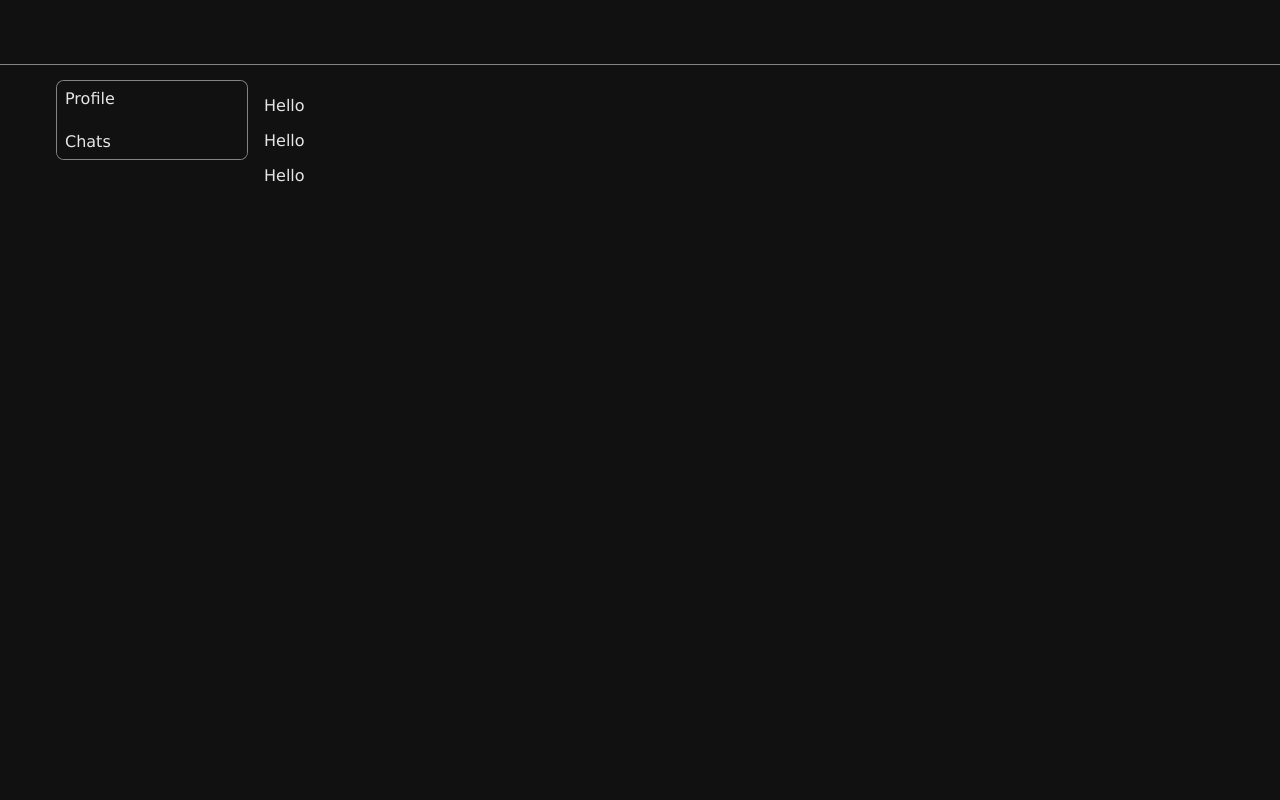
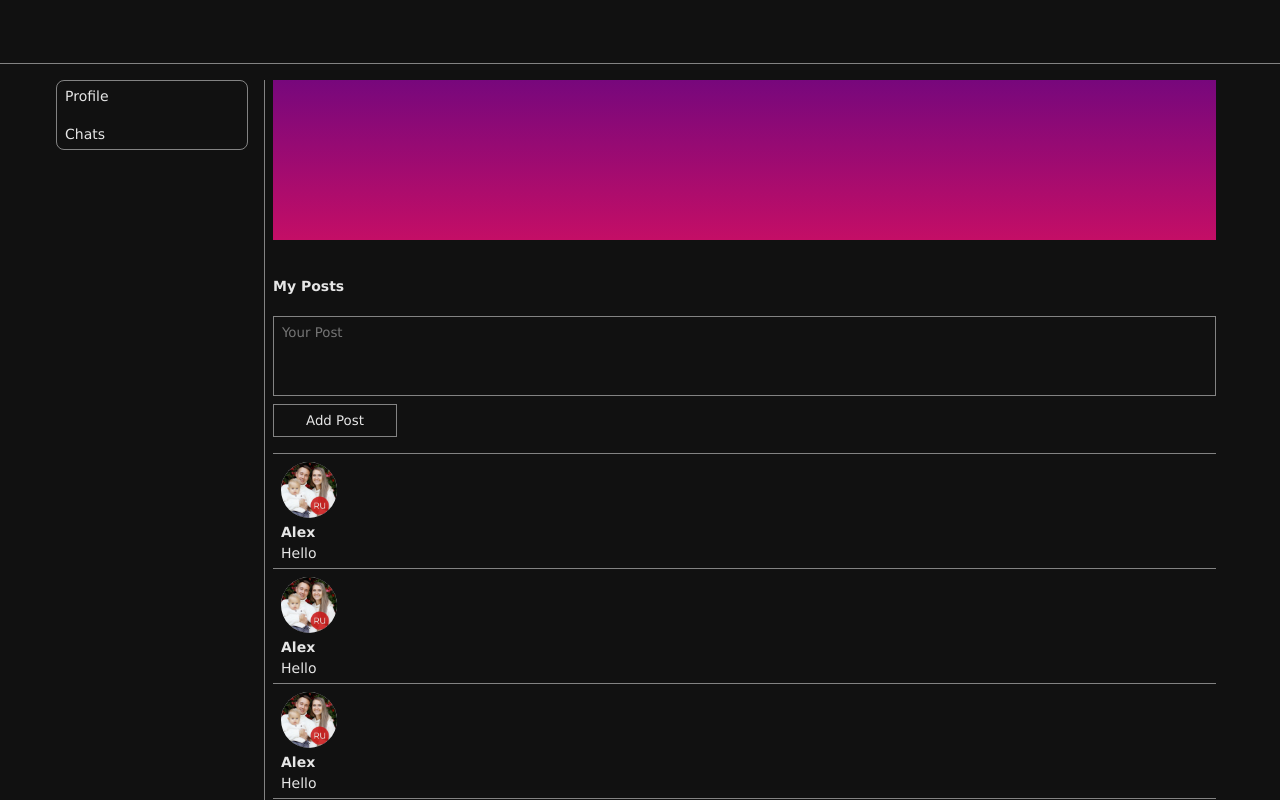
Before and after one commit to AlexZig/network, a React (Create React App) app: page /profile in a window 1280 px wide. Built offline with nearby package versions, Linux system fonts and the light colour scheme.

Commit message:
add function addPost collback

```diff
--- a/src/App.js
+++ b/src/App.js
@@ -16,6 +16,7 @@ function App(props) {
           path='/profile'
           element={<Profile
             profileData={props.state.profilePage}
+            addPost={props.addPost}
           />}
         />
         <Route
--- a/src/State/State.js
+++ b/src/State/State.js
@@ -19,4 +19,14 @@ let State = {
         ]
     }
 }
+
+export let addPost = (postText) =>{
+    let newPost = {
+        id: 5,
+        text: postText
+    };
+    debugger;
+    State.profilePage.posts.push(newPost);
+    console.log(State.profilePage.posts)
+}
 export default State;
--- a/src/components/Profile/MyPosts/MyPosts.jsx
+++ b/src/components/Profile/MyPosts/MyPosts.jsx
@@ -1,11 +1,26 @@
 import React from 'react';
 import localStyle from './myPosts.module.css'
 import Post from './Post/Post';
+
 function MyPosts(props) {
+    let newPostText = React.createRef();
+    let addPost = () => {
+        debugger
+        let postText = newPostText.current.value;
+        props.addPost(postText);
+    }
     return (
-        <div className={localStyle.myPosts__list}>
-            {props.postsData.map(item => <Post id={item.id} text={item.text} />)}
+        <div className={localStyle.container}>
+            <h3>My Posts</h3>
+            <div className={localStyle.managment}>
+                <textarea ref={newPostText} placeholder='Your Post' ></textarea>
+                <button onClick={addPost}>Add Post</button>
+            </div>
+            <div className={localStyle.list}>
+                {props.postsData.map(item => <Post id={item.id} text={item.text} />)}
+            </div>
         </div>
+
     );
 }
 
--- a/src/components/Profile/MyPosts/Post/Post.jsx
+++ b/src/components/Profile/MyPosts/Post/Post.jsx
@@ -1,11 +1,14 @@
 import React from 'react';
-import localStyle from './post.module.css'
+import localStyle from './post.module.css';
+import img from '../../../../img/ava.jpg';
 function Post(props) {
     return (
-        <div className={localStyle.post}>
+        <div className={localStyle.item}>
+            <img src={img} />
+            <h3>Alex</h3>
             <p>{props.text}</p>
         </div>
-     );
+    );
 }
 
 export default Post;
--- a/src/components/Profile/MyPosts/Post/post.module.css
+++ b/src/components/Profile/MyPosts/Post/post.module.css
@@ -0,0 +1,9 @@
+.item{
+    border-bottom: 1px solid var(--borderColor);
+    padding: 8px;
+}
+.item img{
+    width: 56px;
+    height: 56px;
+    border-radius: 100%;
+}
--- a/src/components/Profile/MyPosts/myPosts.module.css
+++ b/src/components/Profile/MyPosts/myPosts.module.css
@@ -0,0 +1,48 @@
+.container {
+    flex-grow: 1;
+    flex-direction: column;
+    display: flex;
+    overflow-y: auto;
+}
+
+.list {
+    width: 100%;
+    flex-grow: 1;
+    border-top: 1px solid var(--borderColor);
+    overflow-y: auto;
+}
+
+.managment {
+    display: flex;
+    flex-direction: column;
+    align-items: flex-start;
+    gap: 8px;
+    padding: 16px 0;
+}
+
+.managment button {
+    padding: 8px 32px;
+    background-color: var(--bacground);
+    color: var(--color);
+    border: 1px solid var(--borderColor);
+}
+.managment button:hover{
+    background-color: var(--color);
+    color: var(--bacground);
+}
+.managment textarea{
+    padding: 8px;
+    width: 100%;
+    flex-grow: 1;
+    height: 10vh;
+    min-height: 60px;
+    max-height: 150px;
+    resize: none;
+    outline: none;
+    background-color: var(--bacground);
+    color: var(--color);
+    border: 1px solid var(--borderColor);
+}
+.managment textarea:focus{
+    box-shadow: 0 0 8px var(--borderColor);
+}
--- a/src/components/Profile/Profile.jsx
+++ b/src/components/Profile/Profile.jsx
@@ -3,10 +3,13 @@ import MyPosts from './MyPosts/MyPosts';
 import localStyle from './profile.module.css'
 function Profile(props) {
     return (
-        <div className="profile">
-            <MyPosts  postsData={props.profileData.posts}/>
+        <div className={localStyle.container}>
+            <div className={localStyle.wall}>
+
+            </div>
+            <MyPosts postsData={props.profileData.posts} addPost={props.addPost} />
         </div>
-     );
+    );
 }
 
 export default Profile;
--- a/src/components/Profile/profile.module.css
+++ b/src/components/Profile/profile.module.css
@@ -1,6 +1,17 @@
 .container{
     flex-grow: 1;
-    border-radius: 8px 8px 0 0;
-    border: 1px solid var(--borderColor);
-    border-bottom: none;
+    border-radius:0;
+    border-left: 1px solid var(--borderColor);
+    padding: 0 8px;
+    flex-direction: column;
+    overflow: hidden;
+    gap: 32px;
+    display: flex;
 }
+.wall{
+    width: 100%;
+    height: 20vh;
+    min-height: 150px;
+    max-height: 200px;
+    background-image: linear-gradient(rgba(133, 6, 139, 0.88), rgb(196, 14, 102));
+}
--- a/src/index.css
+++ b/src/index.css
@@ -1,25 +1,65 @@
 @import-normalize;
-:root{
-    --bacground: #111111;
-    --color: #e6e6e6;
+
+/*Обнуление*/
+*{
+	padding: 0;
+	margin: 0;
+	border: 0;
+}
+*,*:before,*:after{
+	-moz-box-sizing: border-box;
+	-webkit-box-sizing: border-box;
+	box-sizing: border-box;
+}
+:focus,:active{outline: none;}
+a:focus,a:active{outline: none;}
+
+nav,footer,header,aside{display: block;}
+
+html,body{
+	height: 100%;
+	width: 100%;
+	font-size: 100%;
+	line-height: 1;
+	font-size: 14px;
+	-ms-text-size-adjust: 100%;
+	-moz-text-size-adjust: 100%;
+	-webkit-text-size-adjust: 100%;
+}
+input,button,textarea{font-family:inherit;}
+
+input::-ms-clear{display: none;}
+button{cursor: pointer;}
+button::-moz-focus-inner {padding:0;border:0;}
+a, a:visited{text-decoration: none;}
+a:hover{text-decoration: none;}
+ul li{list-style: none;}
+img{vertical-align: top;}
+
+h1,h2,h3,h4,h5,h6{font-size:inherit;font-weight: 800;margin:0.5em 0;}
+/*--------------------*/
+
+
+:root {
+	--bacground: #111111;
+	--color: #e6e6e6;
 	--borderColor: #e6e6e689;
 }
-*{
-	transition: all 0.4s;
-	color: var(--color);
-	background-color: var(--bacground);
+
+* {
+	/* transition: all 0.4s; */
 	box-sizing: border-box;
-}
-body{
-	background-color: var(--bacground);
-	margin: 0;
-}
-
-*{
 	font-family: Verdana, Geneva, Tahoma, sans-serif;
 	text-decoration: none;
 }
-a{
+
+body {
+	margin: 0;
+	color: var(--color);
+	background-color: var(--bacground);
+}
+
+a {
 	color: inherit;
 	font-size: inherit;
 }
--- a/src/index.js
+++ b/src/index.js
@@ -5,12 +5,12 @@ import App from './App';
 import './index.css';
 import reportWebVitals from './reportWebVitals';
 import state from './State/State'
-
+import { addPost } from './State/State';
 const root = ReactDOM.createRoot(document.getElementById('root'));
 root.render(
   <React.StrictMode>
     <BrowserRouter>
-      <App state={state} />
+      <App state={state} addPost={addPost} />
     </BrowserRouter>
   </React.StrictMode>
 );
```
Also changed, not shown: src/img/ava.jpg (added).
